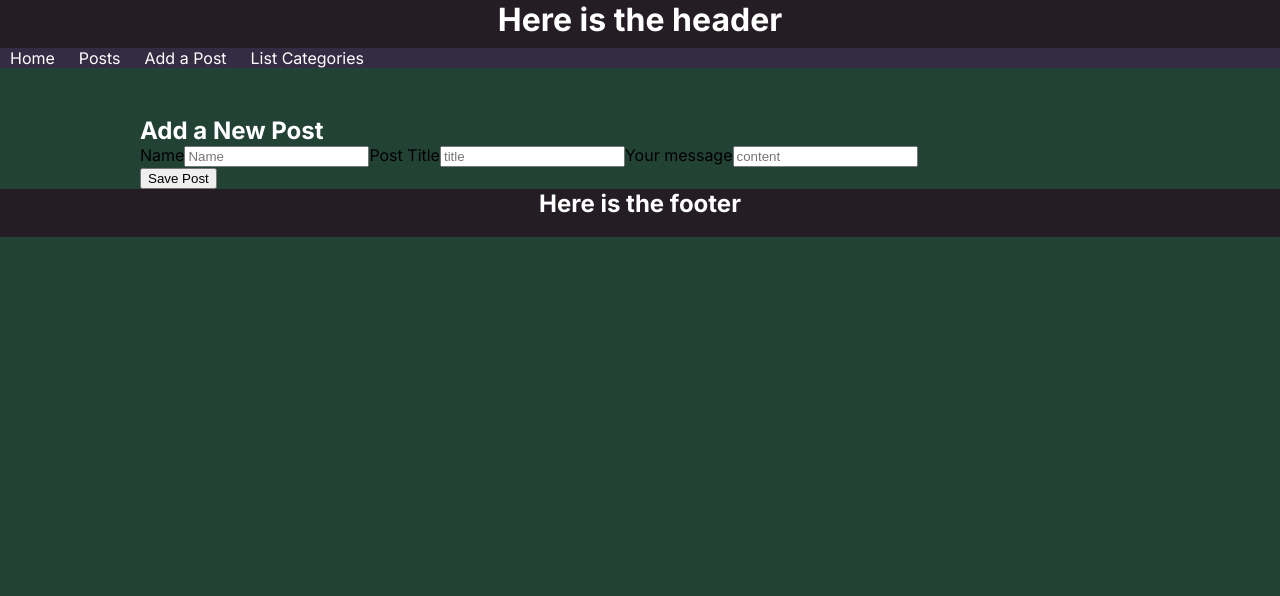
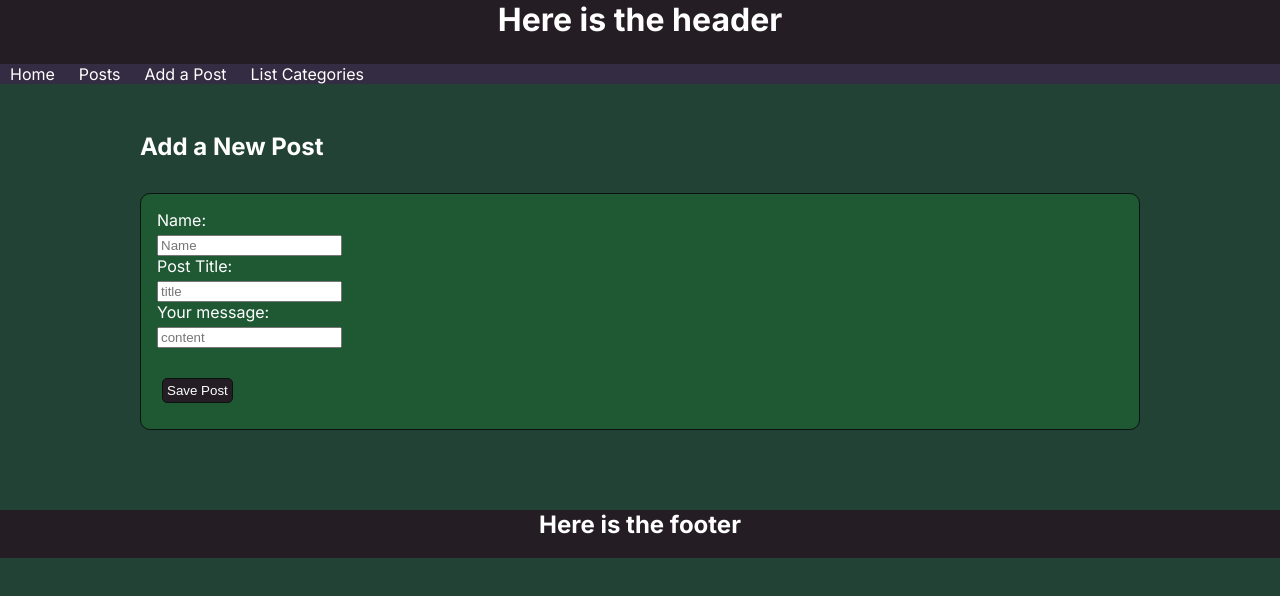
Before and after one commit to mrdb303/assignment-forum-nextjs, a Next.js app: page /posts/addpost in a window 1280 px wide. Shown: the top 596 px of the page. Built offline with nearby package versions, Linux system fonts and the light colour scheme.

Commit message:
looks a bit nicer

```diff
--- a/src/app/globals.css
+++ b/src/app/globals.css
@@ -12,7 +12,8 @@ body {
 
 }
 
-h1, h2, h3 {
+h1, h2, h3 ,h4{
+  text-decoration: none;
   color: white;
 }
 
@@ -33,6 +34,15 @@ nav {
 nav.a {
   color: white;
 }
+
+label {
+  width: 8rem;
+  display: block;
+  height: 1.5rem;
+  padding-bottom: 0.8rem;
+
+}
+
 
 a {
   text-decoration: none;
@@ -58,18 +68,56 @@ a {
 header {
   background-color: #251d24;
   color: #f2e394;
-  height: 3rem;
   width: 100%;
   margin: 0 auto;
   text-align: center;
+
+  height: 4rem;
 }
 
 /* Copy of header*/
 footer {
   background-color: #251d24;
   color: #f2e394;
-  height: 3rem;
   width: 100%;
   margin: 0 auto;
   text-align: center;
+
+  height: 3rem;
+  margin-top: 5rem;
 }
+
+form {
+  background-color: #1f5934;
+  border-radius: 10px;
+  margin-bottom: 2rem;
+  margin-top: 2rem;
+  padding: 1rem;
+  color: white;
+  border: 1px solid #0a130f;
+}
+
+/*same as #form*/
+.post, .comment, .category {
+  background-color: #1f5934;
+  border-radius: 10px;
+  margin-bottom: 2rem;
+  margin-top: 2rem;
+  padding: 1rem;
+  color: white;
+  border: 1px solid #0a130f;
+
+}
+
+
+button {
+  color: white;
+  background-color: #251d24;
+  border: 1px solid #0a130f;
+  border-radius: 5px;
+  padding: 4px;
+  margin-top: 10px;
+  margin-left: 5px;
+  margin-right: 5px;
+  margin-bottom: 10px;
+}
--- a/src/app/layout.js
+++ b/src/app/layout.js
@@ -16,13 +16,13 @@ export default function RootLayout({ children }) {
     <html lang="en">
       <body className={inter.className}>
         <Header/>
-
         <nav>
           <Link href="/">Home</Link>
           <Link href="/posts">Posts</Link>
           <Link href="/posts/addpost">Add a Post</Link>
           <Link href="/posts/categories">List Categories</Link>
         </nav>
+
 
         <div id="wrapper">
           <div id="child-wrapper">
--- a/src/app/posts/addpost/page.js
+++ b/src/app/posts/addpost/page.js
@@ -32,12 +32,12 @@ export default async function addPost() {
       <div>
       <h2>Add a New Post</h2>
       <form action={handleAddPost}>
-        <label htmlFor="name">Name</label>
-        <input name="authorname" id="authorname" placeholder="Name" />
-        <label htmlFor="title">Post Title</label>
-        <input name="title" id="title" placeholder="title" />
-        <label htmlFor="content">Your message</label>
-        <input name="content" id="content" placeholder="content" />
+        <label htmlFor="name">Name: </label>
+        <input name="authorname" id="authorname" placeholder="Name" /><br/>
+        <label htmlFor="title">Post Title: </label>
+        <input name="title" id="title" placeholder="title" /><br/>
+        <label htmlFor="content">Your message: </label>
+        <input name="content" id="content" placeholder="content" /><br/>
         <br/>
         <AddPostButton/>
       </form>
--- a/src/components/ListMessages.js
+++ b/src/components/ListMessages.js
@@ -12,7 +12,7 @@ export default async function ListMessages(params){
 
   return (
     <div>
-      <h3>comments: {comments.rowCount}</h3>
+      <h4>comments: {comments.rowCount}</h4>
       <div className="comments">
         {comments.rows.map((comment) => {
           return (
```
Also changed, not shown: src/app/posts/[postId]/page.js (+21 -12 lines), src/app/posts/categories/page.js (+7 -10 lines), src/app/posts/page.js (+17 -8 lines).
